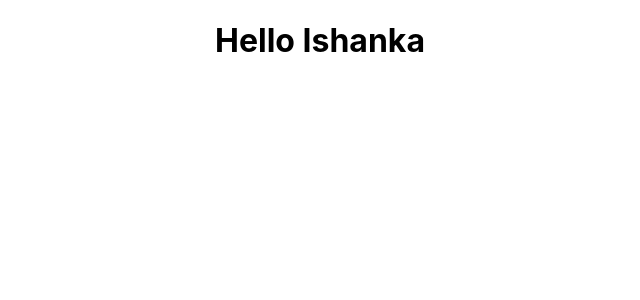
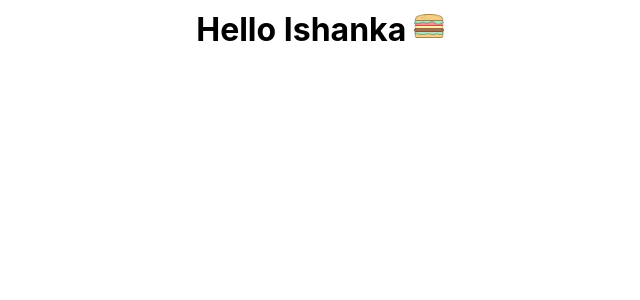
Before and after one commit to RPIUdishan/recipe-app, a React (Create React App) app: page / in a window 1280 px wide. Shown: the top 300 px of the page, without its empty margins (320-960 px from the left). Built offline with nearby package versions, Linux system fonts and the light colour scheme.

Commit message:
add the css to header

```diff
--- a/src/App.css
+++ b/src/App.css
@@ -1,38 +1,11 @@
-.App {
-  text-align: center;
+.app{
+  padding-top: 10px;
+  display: flex;
+  justify-content: center;
+  align-items: center;
 }
 
-.App-logo {
-  height: 40vmin;
-  pointer-events: none;
+.headerIcon{
+  height: 30px;
+  width: 30px;
 }
-
-@media (prefers-reduced-motion: no-preference) {
-  .App-logo {
-    animation: App-logo-spin infinite 20s linear;
-  }
-}
-
-.App-header {
-  background-color: #282c34;
-  min-height: 100vh;
-  display: flex;
-  flex-direction: column;
-  align-items: center;
-  justify-content: center;
-  font-size: calc(10px + 2vmin);
-  color: white;
-}
-
-.App-link {
-  color: #61dafb;
-}
-
-@keyframes App-logo-spin {
-  from {
-    transform: rotate(0deg);
-  }
-  to {
-    transform: rotate(360deg);
-  }
-}
--- a/src/App.js
+++ b/src/App.js
@@ -1,13 +1,15 @@
 import './App.css';
 // import './key'
 import Axios from "axios"
+import headerIcon from './assets/images/headerIcon.png'
 
 //hi
 function App() {
+
   const YOUR_APP_ID = "bbd18a7c";
+  const YOUR_APP_KEY = "7aeeb949663b0c475df765e6a981bdc2";
 
-  const YOUR_APP_KEY = "7aeeb949663b0c475df765e6a981bdc2";
-  var url = `https://api.edamam.com/search?q=chicken&app_id=${YOUR_APP_ID}&app_key=${YOUR_APP_KEY}&from=0&to=3&calories=591-722&health=alcohol-free`
+  var url = `https://api.edamam.com/search?q=chicken&app_id=${YOUR_APP_ID}&app_key=${YOUR_APP_KEY}&from=0&to=3&calories=591-722&health=alcohol-free`;
 
   async function getRecipes(){
     var result = await Axios.get(url);
@@ -15,8 +17,8 @@ function App() {
   }
 
   return (
-    <div className="App">
-      <h1 onClick={getRecipes}>Hello Ishanka</h1>
+    <div className="app">
+      <h1 onClick={getRecipes}>Hello Ishanka <img className="headerIcon" src={headerIcon} alt="fireSpot"/></h1>
     </div>
   );
 }
--- a/src/index.css
+++ b/src/index.css
@@ -7,6 +7,12 @@ body {
   -moz-osx-font-smoothing: grayscale;
 }
 
+*{
+  margin: 0px;
+  padding: 0px;
+}
+
+
 code {
   font-family: source-code-pro, Menlo, Monaco, Consolas, 'Courier New',
     monospace;
```
Also changed, not shown: src/assets/images/headerIcon.png (added).
